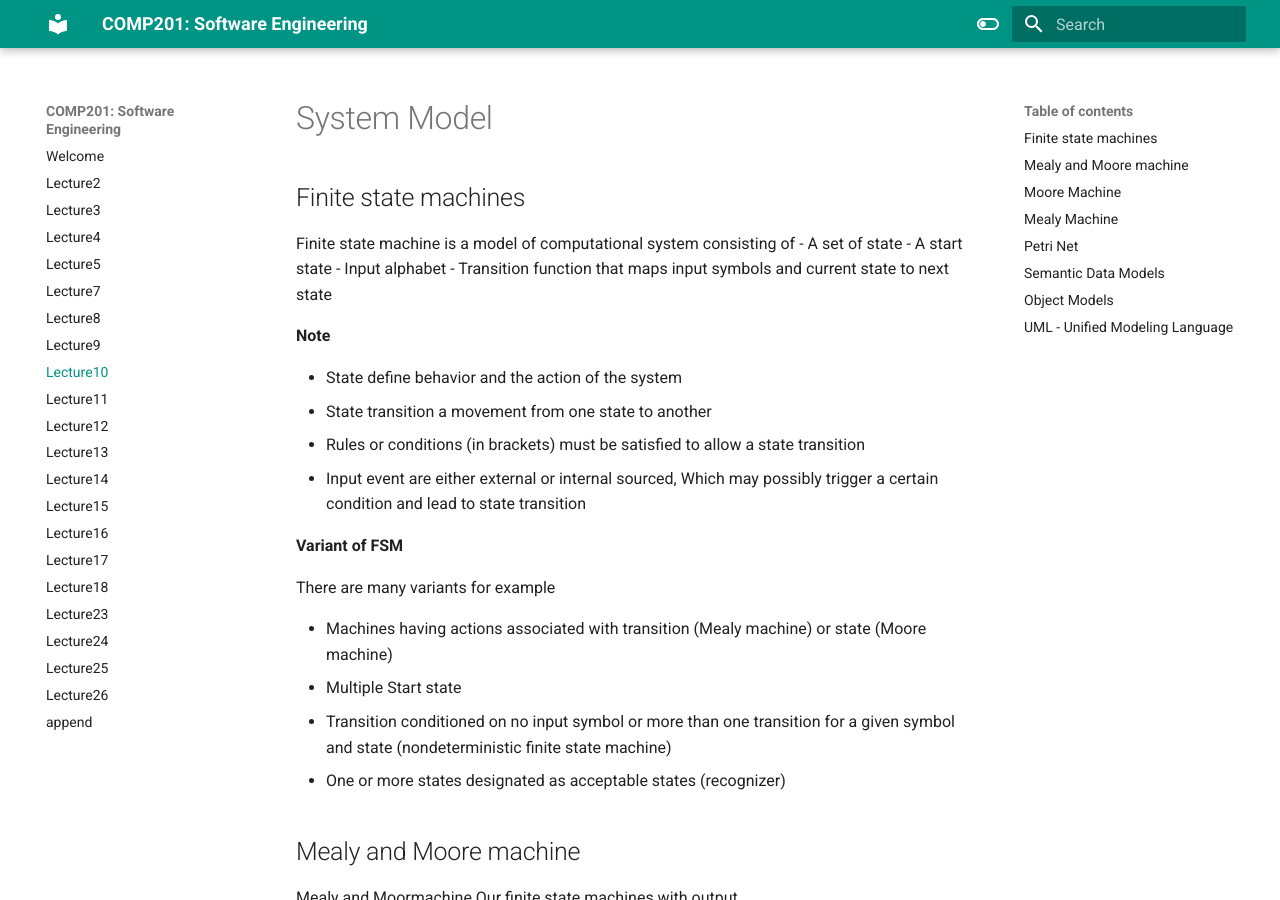
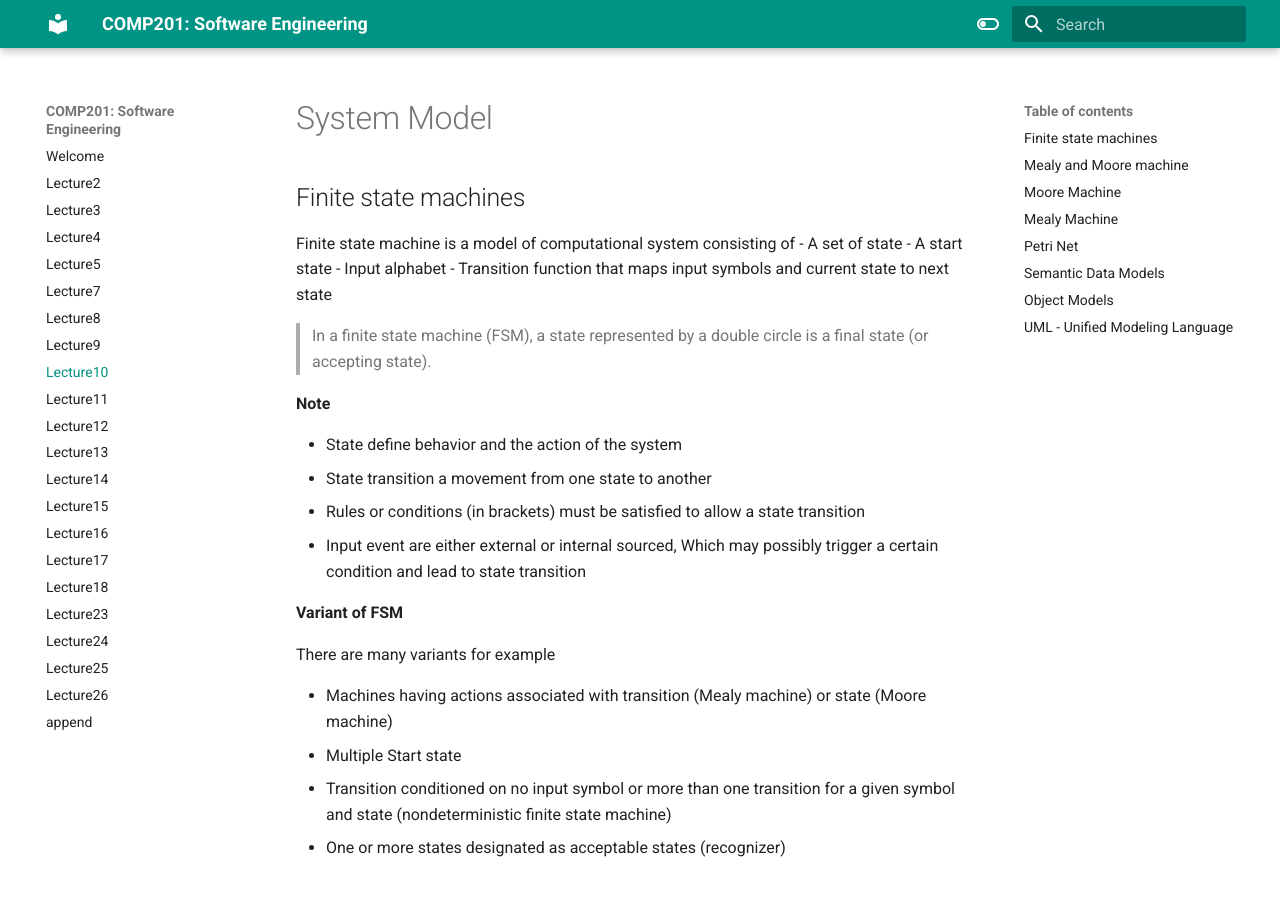
Before and after one commit to SoySauceZhu/COMP201, an MkDocs documentation site: the page built from docs/Lecture10.md, in a window 1280 px wide and 900 px high. Built offline with MkDocs 1.6.1 and Material for MkDocs 9.7.7, drawn with Linux system fonts in a browser that asks for light colours.

Commit message:
Update Lecture10.md

```diff
--- a/docs/Lecture10.md
+++ b/docs/Lecture10.md
@@ -6,6 +6,8 @@ Finite state machine is a model of computational system consisting of
 - A start state
 - Input alphabet
 - Transition function that maps input symbols and current state to next state
+
+> In a finite state machine (FSM), a state represented by a double circle is a final state (or accepting state).
 
 **Note**
 
```
